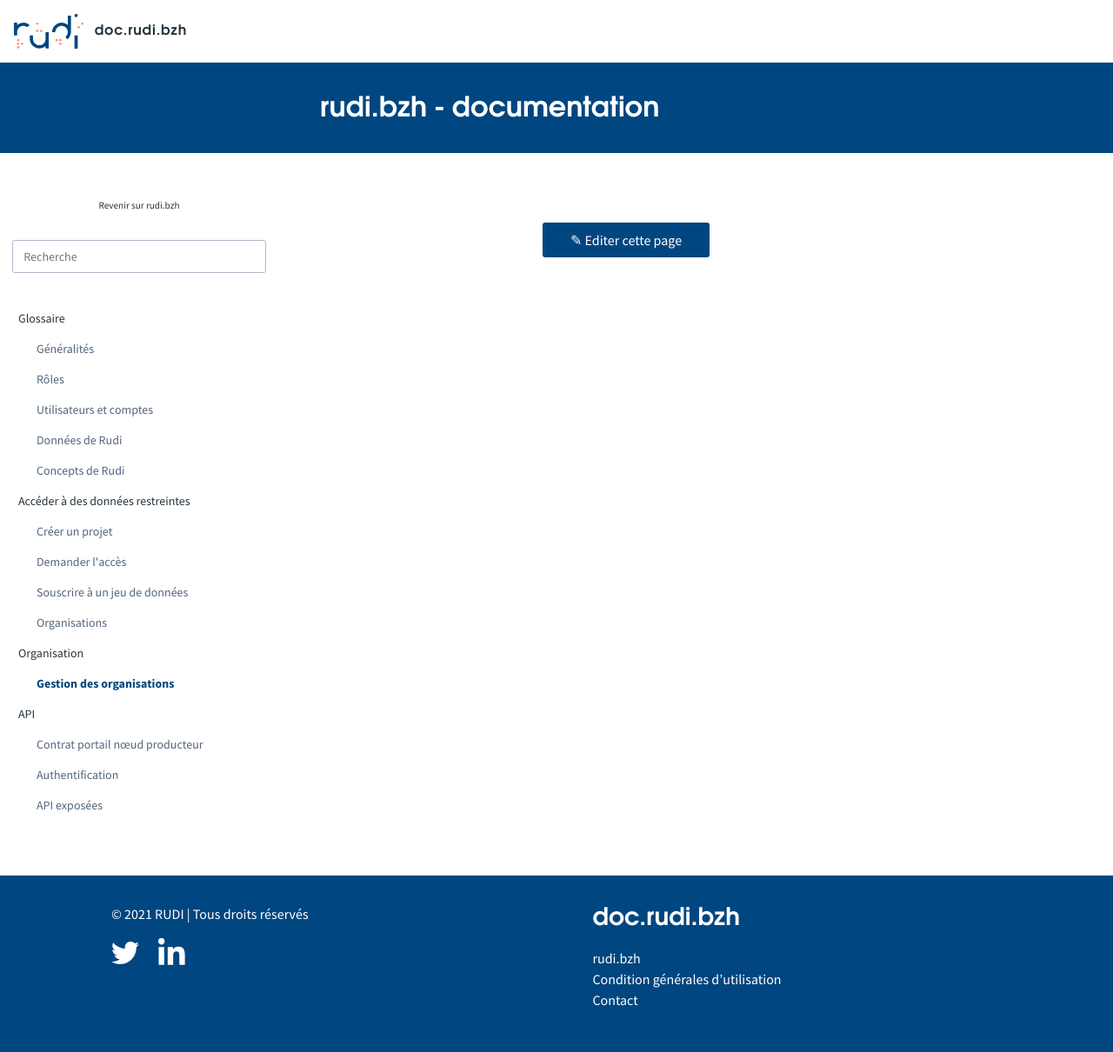
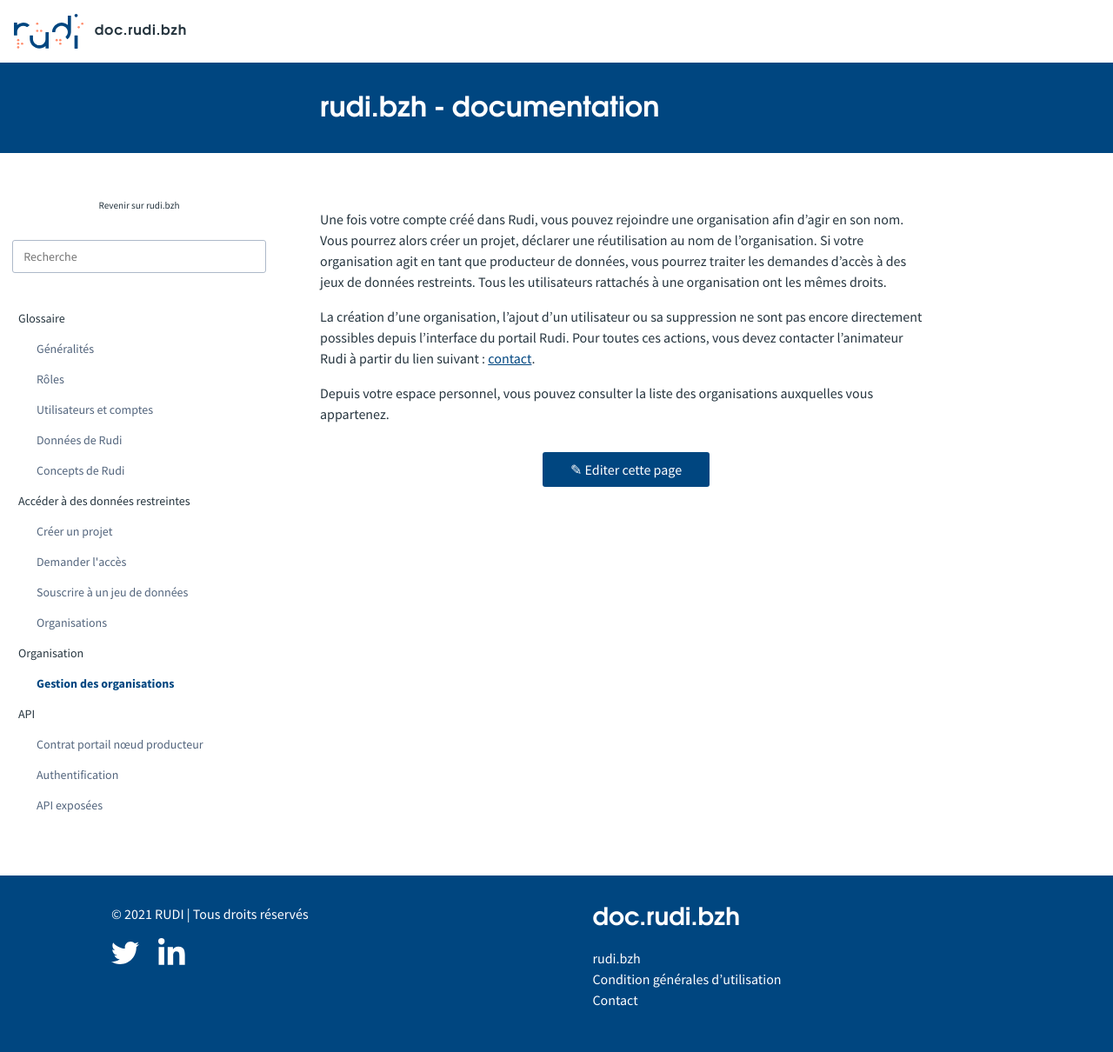
Before and after one commit to sigrennesmetropole/rudi_documentation, a Jekyll site: the page built from articles/_organisation/gestion_des_organisations.md, in a window 1280 px wide. Shown: the whole page at 87% size. Built offline with Jekyll 4.4.1, drawn with Linux system fonts in a browser that asks for light colours.

Commit message:
Update gestion_des_organisations.md

```diff
--- a/articles/_organisation/gestion_des_organisations.md
+++ b/articles/_organisation/gestion_des_organisations.md
@@ -2,3 +2,11 @@
 order: 1
 title: Gestion des organisations
 ---
+
+Une fois votre compte créé dans Rudi, vous pouvez rejoindre une organisation afin d'agir en son nom. Vous pourrez alors créer un projet, déclarer une réutilisation au nom de l'organisation. Si votre organisation agit en tant que producteur de données, vous pourrez traiter les demandes d'accès à des jeux de données restreints.
+Tous les utilisateurs rattachés à une organisation ont les mêmes droits.
+
+La création d'une organisation, l'ajout d'un utilisateur ou sa suppression ne sont pas encore directement possibles depuis l'interface du portail Rudi.
+Pour toutes ces actions, vous devez contacter l'animateur Rudi à partir du lien suivant : [contact](https://rudi.datarennes.fr/portail-beta-contact/).
+
+Depuis votre espace personnel, vous pouvez consulter la liste des organisations auxquelles vous appartenez.
```
